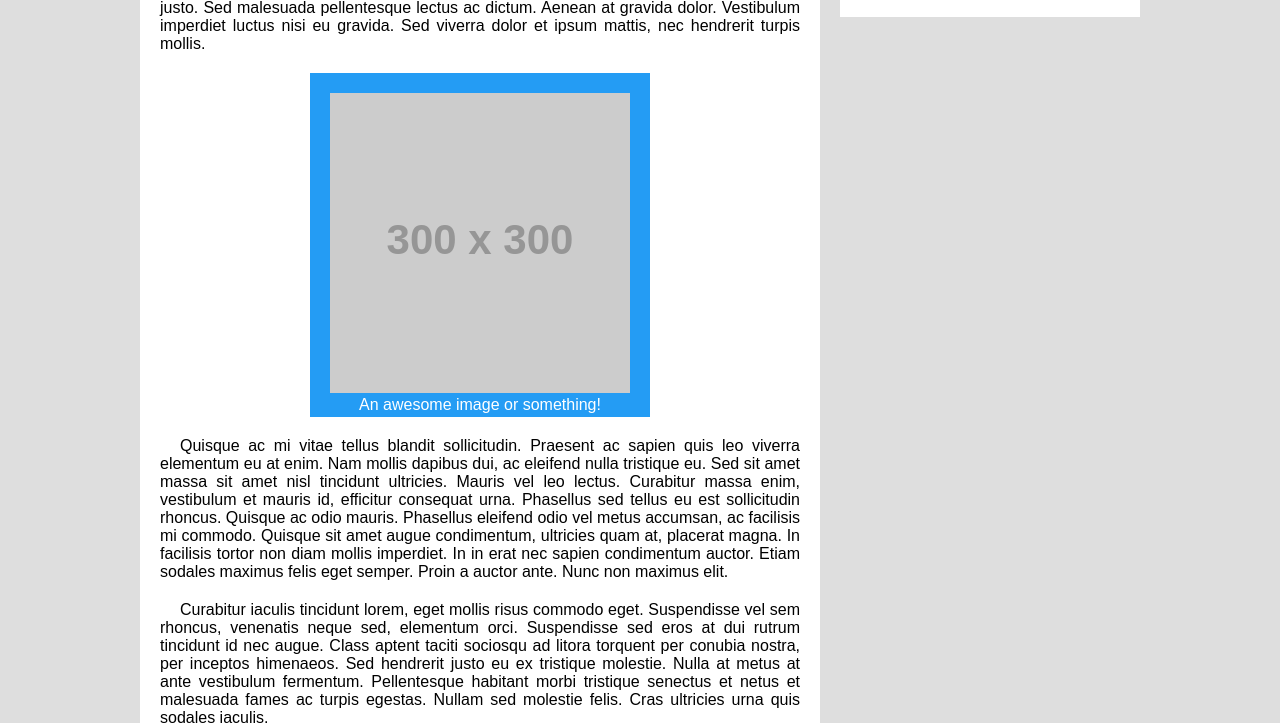
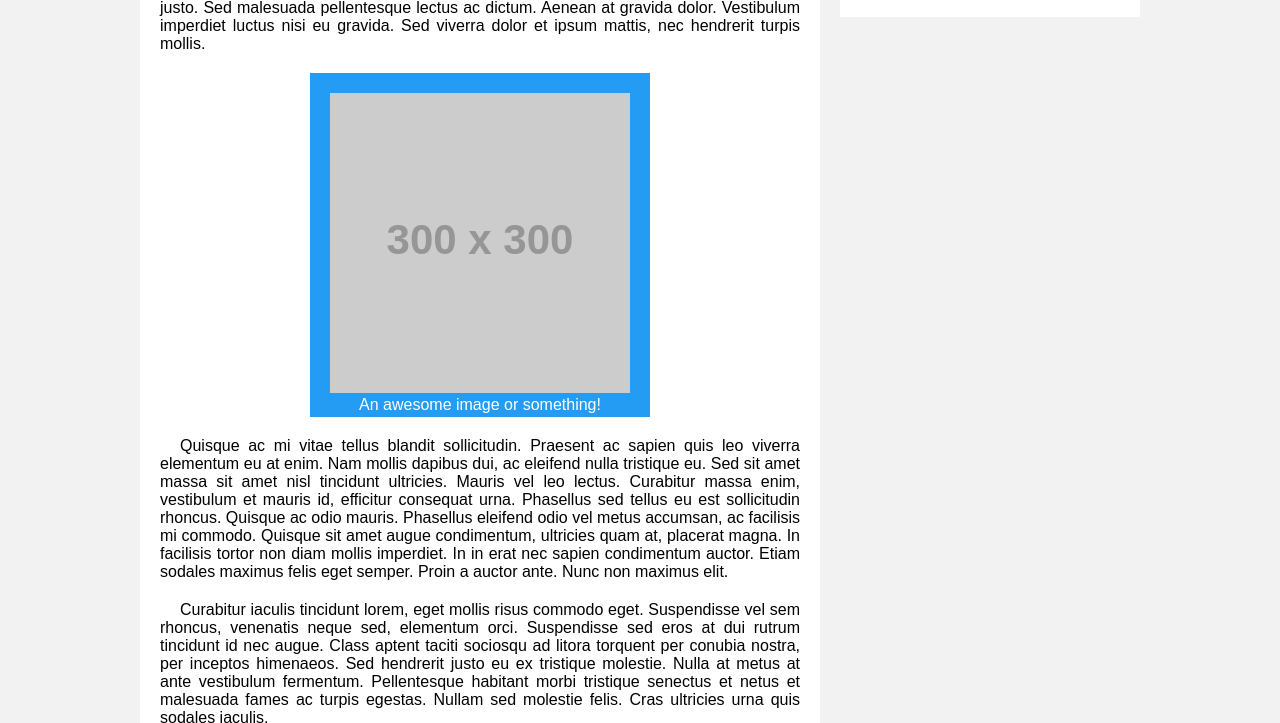
Before and after one commit to IndieVoodoo/indievoodoo.github.io, a plain HTML site: page index.html in a window 1280 px wide. Shown: the part 420-1143 px from the top of the page. Drawn offline with nearby package versions, Linux system fonts and the light colour scheme; placeholder pictures from the web are drawn by us; a web font is replaced by a local one.

Commit message:
changed background

```diff
--- a/style/main.css
+++ b/style/main.css
@@ -51,7 +51,7 @@ body {
       $primaryOrange em($stripeWidth),
       $primaryOrange em($stripeWidth * 2)
   );*/
-  background: #dedede;
+  background: #f2f2f2;
   min-width: 100%;
   min-height: 100%; }
   body > header {
```
